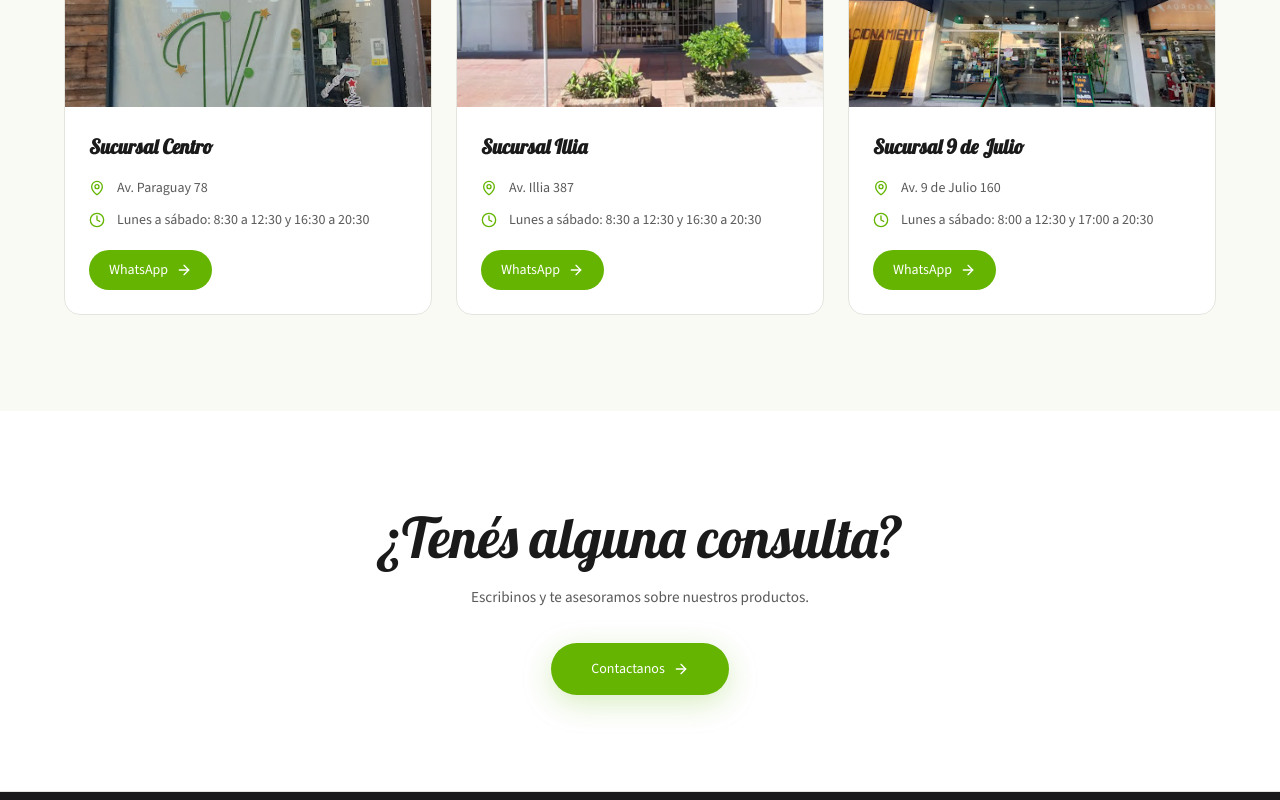
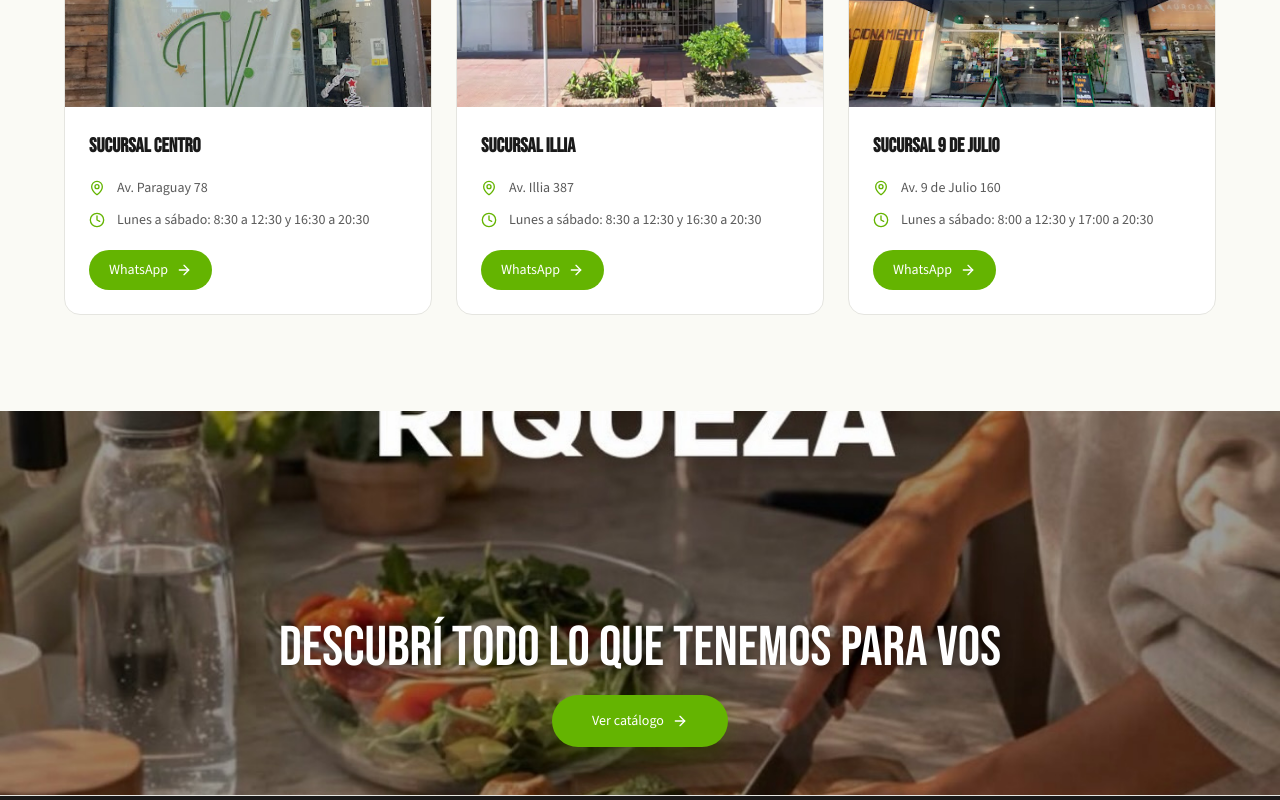
Before and after one commit to AppResuelve/vitalcerresistencia-catalogo-whatsapp, a Next.js app in the folder client/: page / in a window 1280 px wide. Shown: the part 1780-2580 px from the top of the page. Built offline with nearby package versions, Linux system fonts and the light colour scheme; no server answers.

Commit message:
feat: Bebas Neue headings, CTA con bg image, hero centrado, sucursales con fotos

```diff
--- a/client/app/(store)/carrito/page.tsx
+++ b/client/app/(store)/carrito/page.tsx
@@ -59,7 +59,6 @@ function CartEmpty({ emptyTitle, emptyMessage, browseProducts }) {
             </span>
             <h1
               className="text-4xl md:text-5xl font-normal tracking-tight text-[var(--color-text-primary)] mb-2"
-              style={{ fontFamily: "var(--font-heading)" }}
             >
               {emptyTitle}
             </h1>
@@ -200,7 +199,6 @@ export default function Cart() {
               </span>
               <h1
                 className="text-4xl md:text-5xl font-normal tracking-tight text-[var(--color-text-primary)]"
-                style={{ fontFamily: "var(--font-heading)" }}
               >
                 {title}
               </h1>
@@ -263,7 +261,6 @@ export default function Cart() {
                 <div className="px-6 pt-6 pb-4">
                   <h3
                     className="text-lg font-normal text-[var(--color-text-primary)] mb-1"
-                    style={{ fontFamily: "var(--font-heading)" }}
                   >
                     Resumen
                   </h3>
--- a/client/app/(store)/contacto/page.tsx
+++ b/client/app/(store)/contacto/page.tsx
@@ -27,7 +27,6 @@ export default function Contact() {
           </span>
           <h1
             style={{
-              fontFamily: "var(--font-heading)",
               fontSize: "clamp(2.25rem, 5vw, 3.5rem)",
               fontWeight: 400,
               lineHeight: 1.05,
@@ -69,7 +68,6 @@ export default function Contact() {
                 <h3
                   className="text-lg font-semibold mb-4"
                   style={{
-                    fontFamily: "var(--font-heading)",
                     color: "var(--color-text-primary)",
                   }}
                 >
--- a/client/app/(store)/home-client.tsx
+++ b/client/app/(store)/home-client.tsx
@@ -75,7 +75,7 @@ export default function HomeClient() {
             </span>
             <h1
               style={{
-                fontFamily: "var(--font-heading)",
+                fontFamily: "var(--font-logo)",
                 fontSize: "clamp(2.75rem, 7vw, 5.5rem)",
                 fontWeight: 400,
                 lineHeight: 0.98,
@@ -155,7 +155,6 @@ export default function HomeClient() {
             </span>
             <h2
               style={{
-                fontFamily: "var(--font-heading)",
                 fontSize: "clamp(2rem, 4vw, 2.75rem)",
                 fontWeight: 400,
                 color: "var(--color-text-primary)",
@@ -187,7 +186,6 @@ export default function HomeClient() {
                 <h3
                   className="text-lg font-semibold mb-2"
                   style={{
-                    fontFamily: "var(--font-heading)",
                     color: "var(--color-text-primary)",
                   }}
                 >
@@ -224,7 +222,6 @@ export default function HomeClient() {
             </span>
             <h2
               style={{
-                fontFamily: "var(--font-heading)",
                 fontSize: "clamp(2rem, 4vw, 2.75rem)",
                 fontWeight: 400,
                 color: "var(--color-text-primary)",
@@ -254,7 +251,6 @@ export default function HomeClient() {
                   <h3
                     className="text-lg font-semibold mb-4"
                     style={{
-                      fontFamily: "var(--font-heading)",
                       color: "var(--color-text-primary)",
                     }}
                   >
@@ -308,36 +304,31 @@ export default function HomeClient() {
 
       {/* ── CTA FINAL ── */}
       <section
-        className="px-4 sm:px-6 lg:px-8"
+        className="relative px-4 sm:px-6 lg:px-8 overflow-hidden"
         style={{
-          backgroundColor: "var(--color-surface)",
-          paddingTop: "6rem",
-          paddingBottom: "6rem",
+          minHeight: "24rem",
         }}
       >
-        <div className="max-w-2xl mx-auto text-center">
+        <img
+          src="/cta.jpg"
+          alt=""
+          className="absolute inset-0 w-full h-full object-cover"
+          aria-hidden="true"
+        />
+        <div className="relative z-10 flex flex-col items-center justify-end h-full" style={{ minHeight: "24rem" }}>
+          <div className="text-center pb-12">
             <h2
               style={{
-              fontFamily: "var(--font-heading)",
                 fontSize: "clamp(2.25rem, 5vw, 3.5rem)",
                 fontWeight: 400,
                 lineHeight: 1.1,
-              color: "var(--color-text-primary)",
+                color: "#ffffff",
+                textShadow: "0 2px 12px rgba(0,0,0,0.5)",
                 marginBottom: "1rem",
               }}
             >
               {cta.title}
             </h2>
-          <p
-            className="mb-8"
-            style={{
-              color: "var(--color-text-secondary)",
-              lineHeight: 1.7,
-              fontSize: "0.95rem",
-            }}
-          >
-            {cta.subtitle}
-          </p>
             <Link
               href={cta.buttonLink}
               className="inline-flex items-center justify-center gap-2 font-medium text-sm transition-all duration-300 hover:-translate-y-0.5"
@@ -353,6 +344,7 @@ export default function HomeClient() {
               <ArrowRight className="w-4 h-4" />
             </Link>
           </div>
+        </div>
       </section>
     </main>
   );
--- a/client/app/(store)/productos/[slug]/client.tsx
+++ b/client/app/(store)/productos/[slug]/client.tsx
@@ -149,7 +149,6 @@ export default function ProductDetailClient({ product }: { product: any }) {
             {/* Nombre */}
             <h1
               style={{
-                fontFamily: "var(--font-heading)",
                 fontSize: "clamp(2rem, 4vw, 3rem)",
                 fontWeight: 400,
                 lineHeight: 1.1,
@@ -384,7 +383,6 @@ export default function ProductDetailClient({ product }: { product: any }) {
               </span>
               <h2
                 style={{
-                  fontFamily: "var(--font-heading)",
                   fontSize: "1.75rem",
                   fontWeight: 400,
                   color: "var(--color-text-primary)",
--- a/client/app/(store)/productos/page.tsx
+++ b/client/app/(store)/productos/page.tsx
@@ -383,7 +383,6 @@ export default function Products() {
 
           <h1
             style={{
-              fontFamily: "var(--font-heading)",
               fontSize: "clamp(2.25rem, 5vw, 3.5rem)",
               fontWeight: 400,
               lineHeight: 1.05,
--- a/client/app/globals.css
+++ b/client/app/globals.css
@@ -26,7 +26,8 @@
   --color-border-hover: #D4D0C8;
 
   /* Tipografías */
-  --font-heading: "Lobster", cursive;
+  --font-heading: "Bebas Neue", sans-serif;
+  --font-logo: "Lobster", cursive;
   --font-body: "Source Sans 3", sans-serif;
   --font-admin: "DM Sans", sans-serif;
 
--- a/client/components/SucursalModal.tsx
+++ b/client/components/SucursalModal.tsx
@@ -61,7 +61,6 @@ export default function SucursalModal({ open, onClose }) {
           <h3
             id="sucursal-modal-title"
             style={{
-              fontFamily: "var(--font-heading)",
               fontSize: "1.25rem",
               fontWeight: 400,
               color: "var(--color-text-primary)",
--- a/client/components/store/CartDrawer.tsx
+++ b/client/components/store/CartDrawer.tsx
@@ -47,7 +47,7 @@ export function CartDrawer({ open, onClose }) {
             <ShoppingCart className="w-5 h-5" style={{ color: 'var(--color-primary)' }} />
             <h3
               className="text-lg font-semibold"
-              style={{ color: 'var(--color-text-primary)', fontFamily: 'var(--font-heading)' }}
+              style={{ color: 'var(--color-text-primary)' }}
             >
               Tu pedido
             </h3>
--- a/client/components/store/ProductCard.tsx
+++ b/client/components/store/ProductCard.tsx
@@ -88,9 +88,8 @@ export function ProductCard({ product }) {
         <Link href={`/productos/${product.slug}`} className="block flex-1">
           <h3
             className="line-clamp-2 mb-0.5"
-            style={{
-              fontFamily: "var(--font-heading)",
-              fontSize: "1rem",
+              style={{
+                fontSize: "1rem",
               fontWeight: 500,
               lineHeight: 1.3,
               color: "var(--color-text-primary)",
--- a/client/data/siteData.ts
+++ b/client/data/siteData.ts
@@ -73,10 +73,10 @@ export const content = {
     categoriesTitle: 'Categorías',
     categoriesSubtitle: 'Explorá por tipo de producto',
     cta: {
-      title: '¿Tenés alguna consulta?',
-      subtitle: 'Escribinos y te asesoramos sobre nuestros productos.',
-      buttonText: 'Contactanos',
-      buttonLink: '/contacto',
+      title: 'Descubrí todo lo que tenemos para vos',
+      subtitle: 'Frutos secos, semillas, hierbas, suplementos y mucho más.',
+      buttonText: 'Ver catálogo',
+      buttonLink: '/productos',
     },
   },
 
```
Also changed, not shown: client/app/layout.tsx (+10 -3 lines), client/public/cta.jpg (added). Lines whose indentation alone changed are shown as unchanged.
